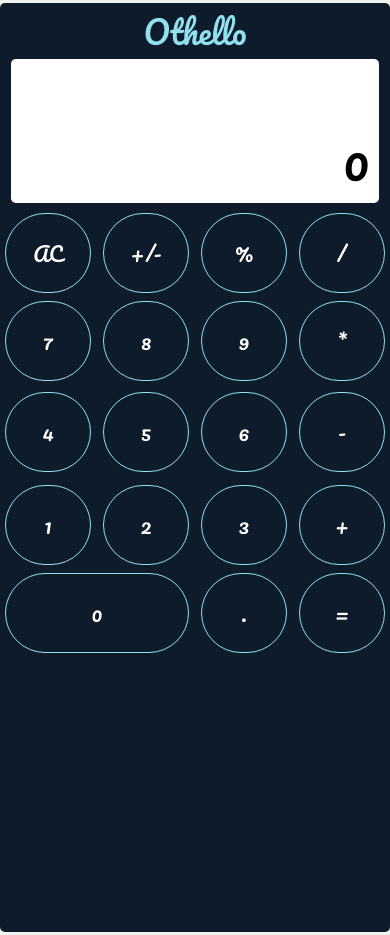
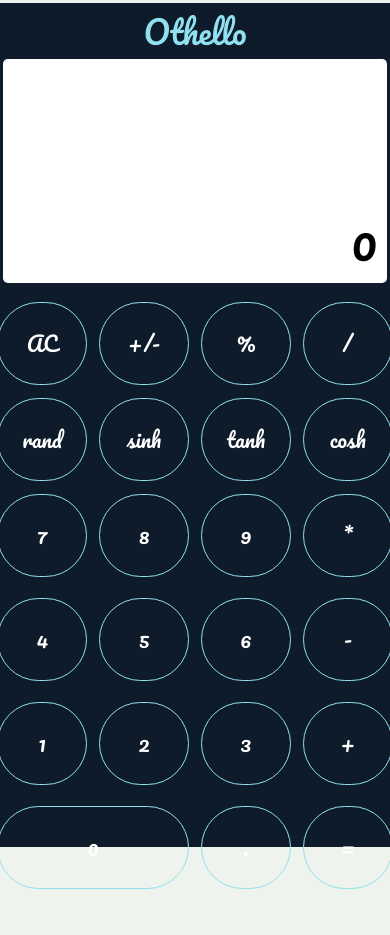
Before and after one commit to anwarrturay/otello, a React (Create React App) app: page / in a window 390 px wide. After the commit the page ends 899 px from the top, so only its background shows below. Built offline with nearby package versions, Linux system fonts and the light colour scheme.

Commit message:
made it responsive for iphone 11,12,13,14,15

```diff
--- a/src/components/OthelloCalc.js
+++ b/src/components/OthelloCalc.js
@@ -106,6 +106,22 @@ const OthelloCalc = () => {
         <div className="row-2">
           <button
             type='button'
+          >rand</button>
+          <button
+            type='button'
+          > sinh</button>
+          <button
+            type='button'
+          >tanh</button>
+          <button
+            type='button'
+          >cosh</button>
+        </div>
+
+
+        <div className="row-3">
+          <button
+            type='button'
             onClick={()=> handleClick('7')}
           >7</button>
           <button
@@ -122,7 +138,7 @@ const OthelloCalc = () => {
           >*</button>
         </div>
 
-        <div className="row-3">
+        <div className="row-4">
           <button
             type='button'
             onClick={()=> handleClick('4')}
@@ -141,7 +157,7 @@ const OthelloCalc = () => {
           >-</button>
         </div>
 
-        <div className="row-4">
+        <div className="row-5">
           <button
             type='button'
             onClick={()=> handleClick('1')}
@@ -160,7 +176,7 @@ const OthelloCalc = () => {
           >+</button>
         </div>
 
-        <div className="row-5">
+        <div className="row-6">
           <button
             type='button'
             className='zero'
--- a/src/index.css
+++ b/src/index.css
@@ -23,7 +23,7 @@ body {
 }
 .frame{
   width: 20em;
-  height: 35em;
+  height: 40em;
   background-color: #0D1B2A;
   display: flex;
   justify-content: center;
@@ -61,17 +61,17 @@ body {
   flex-direction: row;
   justify-content: center;
 }
-.row-1,.row-2,.row-3,.row-4,.row-5{
+.row-1,.row-2,.row-3,.row-4,.row-5,.row-6{
   display: flex;
   justify-content: center;
   align-items: center;
   position: absolute;
 }
 .row-1{
-  top: 12.4rem;
+  top: 12rem;
 }
 .row-2{
-  top: 16.7rem;
+  top: 16.5rem;
 }
 .row-3{
   top: 21rem;
@@ -80,7 +80,10 @@ body {
   top: 25.5rem;
 }
 .row-5{
-  top: 29.5rem;
+  top: 30rem;
+}
+.row-6{
+  top: 34rem;
 }
 
 /* BUTTON LAYOUT */
@@ -104,10 +107,10 @@ button:hover{
   background-color: var(--default-color);
   color: var(--black);
 }
-.row-5{
+.row-6{
   margin: .5rem 0;
 }
-.row-5 .zero{
+.row-6 .zero{
   width: 9.2em;
 }
 .display{
@@ -123,34 +126,37 @@ button:hover{
 
 @media (min-width: 375px) and (max-width: 481px) {
   .frame{
-    width: 100%;
-    height: 110vh;
+    width: 25em;
+    height: 100vh;
   }
   .frame .calc-area{
-    width: 23em;
-    height: 9em;
+    width: 24em;
+    height: 14em;
     top: 3.5rem;
   }
   .buttons-section{
     margin-top: 2rem;
   }
   button{
-    font-size: 1.25rem;
+    font-size: 1.3rem;
   }
   .row-1{
-    top: 10.5rem;
+    top: 16rem;
   }
   .row-2{
-    top: 16rem;
+    top: 22rem;
   }
   .row-3{
-    top: 21.7rem;
+    top: 28rem;
   }
   .row-4{
-    top: 27.5rem;
+    top: 34.5rem;
   }
   .row-5{
-    top: 32.5rem;
+    top: 41rem;
+  }
+  .row-6{
+    top: 47rem;
   }
   .frame .calc-area .value{
     font-size: 3rem;
```
Lines whose indentation alone changed are shown as unchanged.
